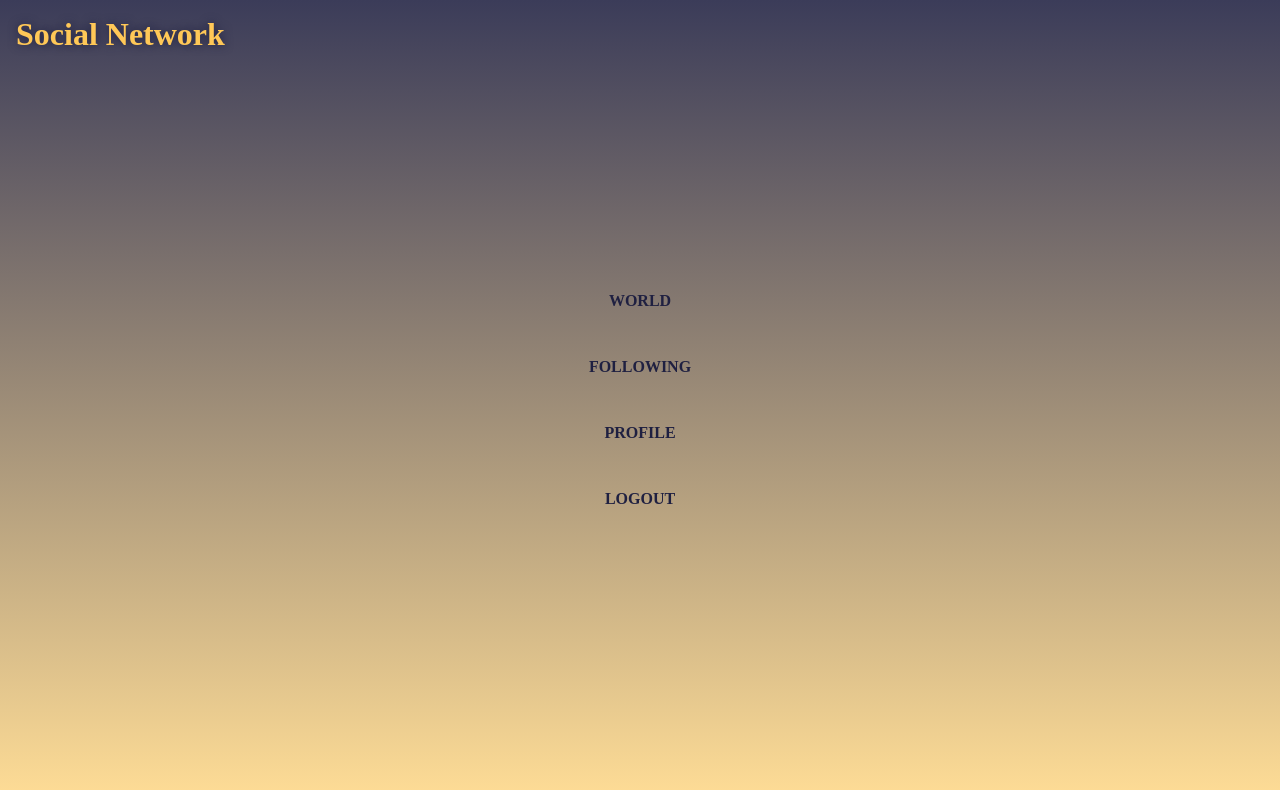
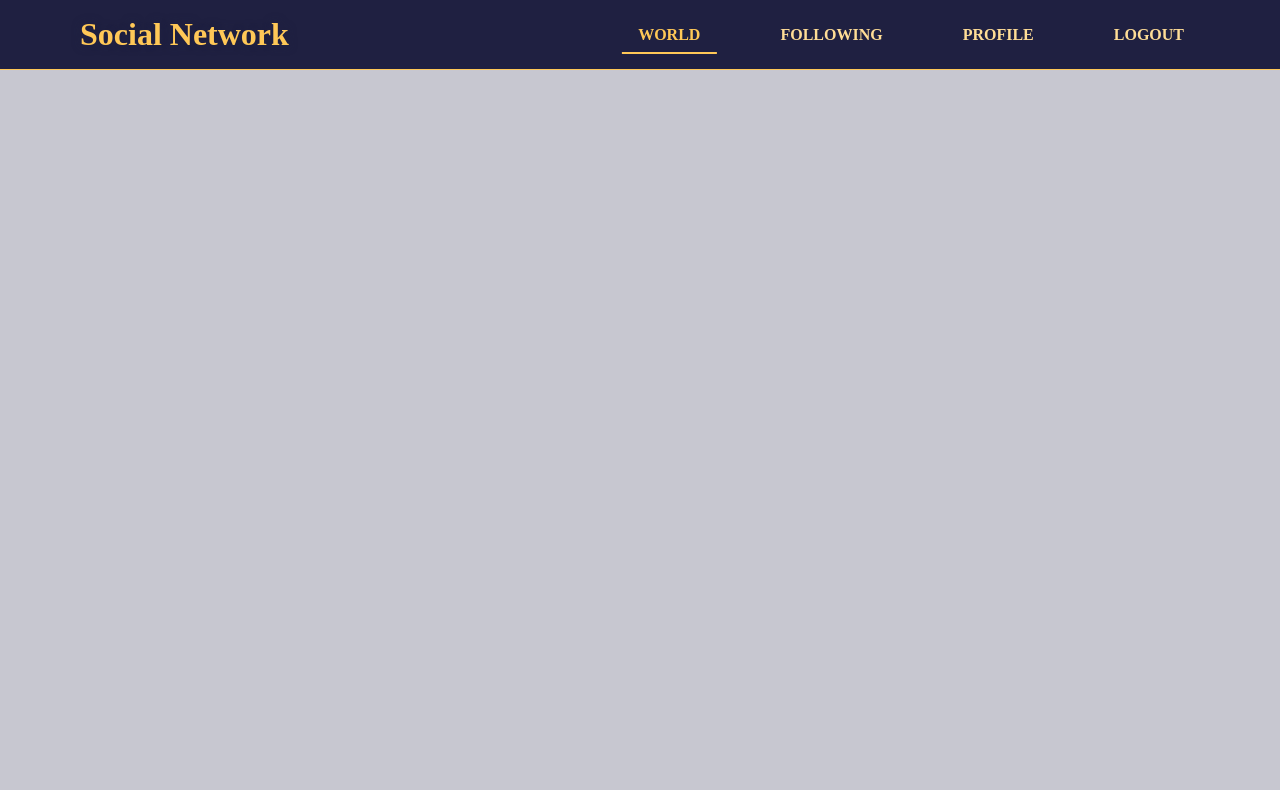
Before and after one commit to luisfilipemendonca/SocialNetwork-frontend, a React (Create React App) app: page / in a window 1280 px wide. Shown: the top 790 px of the page. Built offline with nearby package versions, Linux system fonts and the light colour scheme.

Commit message:
Header component refatored and finished. Added MyRoute component for route authorization protection

```diff
--- a/src/App.js
+++ b/src/App.js
@@ -31,7 +31,7 @@ import GlobalStyle from './style';
 import Theme from './style/Theme';
 
 import ToastContainer from './layout/ToastContainer';
-import Navbar from './layout/Navbar';
+import Header from './layout/Header';
 
 import ToastsReducer from './store/reducers/Toasts';
 
@@ -52,7 +52,7 @@ const App = () => {
         <BrowserRouter>
           <ThemeProvider theme={Theme}>
             <ToastContainer />
-            <Navbar />
+            <Header />
             <GlobalStyle />
           </ThemeProvider>
         </BrowserRouter>
--- /dev/null
+++ b/src/components/Navbar/NavLink/index.js
@@ -0,0 +1,15 @@
+import React from 'react';
+
+import { NavbarItem, NavbarLink } from './styled';
+
+const NavLink = ({ path, description }) => {
+  return (
+    <NavbarItem>
+      <NavbarLink to={path} exact>
+        {description}
+      </NavbarLink>
+    </NavbarItem>
+  );
+};
+
+export default NavLink;
--- /dev/null
+++ b/src/components/Navbar/NavLink/styled.js
@@ -0,0 +1,76 @@
+import styled from 'styled-components';
+import { NavLink } from 'react-router-dom';
+
+export const NavbarItem = styled.li`
+  &:not(:last-of-type) {
+    margin-bottom: 16px;
+  }
+
+  @media screen and (min-width: 992px) {
+    &:not(:last-of-type) {
+      margin-bottom: 0;
+      margin-right: 24px;
+    }
+  }
+
+  @media screen and (min-width: 1200px) {
+    &:not(:last-of-type) {
+      margin-right: 48px;
+    }
+  }
+`;
+
+export const NavbarLink = styled(NavLink)`
+  padding: 16px 64px;
+  display: block;
+  text-transform: uppercase;
+  font-weight: bold;
+  color: ${(props) => props.theme.colors.primaryDark};
+  position: relative;
+
+  &::before {
+    position: absolute;
+    content: '';
+    right: 0;
+    top: 0;
+    width: 0%;
+    height: 100%;
+    background: ${(props) => props.theme.colors.primaryDark};
+    transform: skew(-15deg);
+    z-index: -1;
+    transition: width 0.2s ease-in;
+  }
+
+  &:hover,
+  &.active {
+    color: ${(props) => props.theme.colors.secondaryDark};
+  }
+
+  &:hover::before,
+  &.active::before {
+    width: 100%;
+  }
+
+  @media screen and (min-width: 992px) {
+    color: ${(props) => props.theme.colors.secondaryLight};
+    padding: 8px 16px;
+
+    &::before {
+      position: absolute;
+      content: '';
+      left: 50%;
+      top: 100%;
+      width: 0%;
+      height: 2px;
+      background: ${(props) => props.theme.colors.secondaryDark};
+      transform: translateX(-50%);
+      z-index: 1;
+      transition: width 0.2s ease-in;
+    }
+
+    &:hover::before,
+    &.active::before {
+      width: 100%;
+    }
+  }
+`;
--- a/src/components/NavbarToggler/index.js
+++ b/src/components/Navbar/NavbarToggler/index.js
@@ -2,9 +2,9 @@ import React from 'react';
 
 import { HamburgerButton, HamburgerItem } from './styled';
 
-const NavbarToggler = ({ openNavbarHandler, isOpen }) => {
+const NavbarToggler = ({ togglerHandler, isOpen }) => {
   return (
-    <HamburgerButton type="button" onClick={openNavbarHandler}>
+    <HamburgerButton type="button" onClick={togglerHandler}>
       <HamburgerItem isOpen={isOpen} />
       <HamburgerItem isOpen={isOpen} />
       <HamburgerItem isOpen={isOpen} />
--- a/src/components/NavbarToggler/styled.js
+++ b/src/components/Navbar/NavbarToggler/styled.js
@@ -9,7 +9,7 @@ export const HamburgerButton = styled.button`
   z-index: 100;
   outline: none;
 
-  @media screen and (min-width: 768px) {
+  @media screen and (min-width: 992px) {
     display: none;
   }
 `;
--- /dev/null
+++ b/src/components/Navbar/index.js
@@ -0,0 +1,24 @@
+import React from 'react';
+
+import { NavbarContainer, NavbarMenu } from './styled';
+
+import NavbarToggler from './NavbarToggler';
+import NavLink from './NavLink';
+
+const NavBar = ({ isOpen, togglerHandler }) => {
+  return (
+    <>
+      <NavbarToggler togglerHandler={togglerHandler} isOpen={isOpen} />
+      <NavbarContainer isOpen={isOpen}>
+        <NavbarMenu isOpen={isOpen}>
+          <NavLink path="/" description="World" />
+          <NavLink path="/following" description="Following" />
+          <NavLink path="/profile" description="Profile" />
+          <NavLink path="/logout" description="Logout" />
+        </NavbarMenu>
+      </NavbarContainer>
+    </>
+  );
+};
+
+export default NavBar;
--- /dev/null
+++ b/src/components/Navbar/styled.js
@@ -0,0 +1,37 @@
+import styled from 'styled-components';
+
+export const NavbarContainer = styled.nav`
+  position: fixed;
+  top: 0;
+  right: 0;
+  width: ${(props) => (props.isOpen ? '100%' : '0')};
+  height: 100%;
+  transition: width 0.2s ease;
+  background: linear-gradient(
+    to bottom,
+    ${(props) => props.theme.colors.primaryLight},
+    ${(props) => props.theme.colors.secondaryLight}
+  );
+
+  @media screen and (min-width: 992px) {
+    position: unset;
+    width: unset;
+    background: none;
+  }
+`;
+
+export const NavbarMenu = styled.ul`
+  display: flex;
+  height: 100%;
+  align-items: center;
+  flex-direction: column;
+  justify-content: center;
+  opacity: ${(props) => (props.isOpen ? '1' : '0')};
+  visibility: ${(props) => (props.isOpen ? 'visible' : 'hidden')};
+
+  @media screen and (min-width: 992px) {
+    flex-direction: row;
+    opacity: 1;
+    visibility: visible;
+  }
+`;
--- /dev/null
+++ b/src/layout/Header/index.js
@@ -0,0 +1,21 @@
+import React, { useState } from 'react';
+
+import { HeaderContainer, HeaderTitle } from './styled';
+
+import NavBar from '../../components/Navbar';
+
+const Header = () => {
+  const [isOpen, setIsOpen] = useState(true);
+  const isLoggedIn = true;
+
+  const togglerHandler = () => setIsOpen(!isOpen);
+
+  return (
+    <HeaderContainer>
+      <HeaderTitle>Social Network</HeaderTitle>
+      {isLoggedIn && <NavBar isOpen={isOpen} togglerHandler={togglerHandler} />}
+    </HeaderContainer>
+  );
+};
+
+export default Header;
--- /dev/null
+++ b/src/layout/Header/styled.js
@@ -0,0 +1,28 @@
+import styled from 'styled-components';
+
+export const HeaderContainer = styled.header`
+  display: flex;
+  align-items: center;
+  justify-content: space-between;
+  padding: 16px;
+  background-color: ${(props) => props.theme.colors.primaryDark};
+  border-bottom: 1px solid ${(props) => props.theme.colors.secondaryDark};
+
+  @media screen and (min-width: 768px) {
+    padding: 16px 32px;
+  }
+
+  @media screen and (min-width: 992px) {
+    padding: 16px 64px;
+  }
+
+  @media screen and (min-width: 1200px) {
+    padding: 16px 80px;
+  }
+`;
+
+export const HeaderTitle = styled.h1`
+  color: ${(props) => props.theme.colors.secondaryDark};
+  text-shadow: 0 0 10px ${(props) => props.theme.colors.primaryDark};
+  z-index: 100;
+`;
--- a/src/layout/Navbar/index.js
+++ /dev/null
@@ -1,59 +0,0 @@
-import React, { useState } from 'react';
-
-import {
-  Header,
-  HeaderTitle,
-  NavbarContainer,
-  NavbarMenu,
-  NavbarItem,
-  NavbarLink,
-} from './styled';
-
-import NavbarToggler from '../../components/NavbarToggler';
-
-const Navbar = () => {
-  const [isOpen, setIsOpen] = useState(true);
-  const isLoggedIn = true;
-
-  const openNavbarHandler = () => setIsOpen(!isOpen);
-
-  return (
-    <Header>
-      <HeaderTitle>Social Network</HeaderTitle>
-      {isLoggedIn && (
-        <>
-          <NavbarToggler
-            openNavbarHandler={openNavbarHandler}
-            isOpen={isOpen}
-          />
-          <NavbarContainer isOpen={isOpen}>
-            <NavbarMenu isOpen={isOpen}>
-              <NavbarItem>
-                <NavbarLink to="/" exact>
-                  World
-                </NavbarLink>
-              </NavbarItem>
-              <NavbarItem>
-                <NavbarLink to="/following" exact>
-                  Following
-                </NavbarLink>
-              </NavbarItem>
-              <NavbarItem>
-                <NavbarLink to="/profile" exact>
-                  Profile
-                </NavbarLink>
-              </NavbarItem>
-              <NavbarItem>
-                <NavbarLink to="/logout" exact>
-                  Logout
-                </NavbarLink>
-              </NavbarItem>
-            </NavbarMenu>
-          </NavbarContainer>
-        </>
-      )}
-    </Header>
-  );
-};
-
-export default Navbar;
--- a/src/layout/Navbar/styled.js
+++ /dev/null
@@ -1,77 +0,0 @@
-import styled from 'styled-components';
-import { NavLink } from 'react-router-dom';
-
-export const Header = styled.header`
-  display: flex;
-  align-items: center;
-  justify-content: space-between;
-  padding: 16px;
-  background-color: ${(props) => props.theme.colors.primaryDark};
-  border-bottom: 1px solid ${(props) => props.theme.colors.secondaryDark};
-`;
-
-export const HeaderTitle = styled.h1`
-  color: ${(props) => props.theme.colors.secondaryDark};
-  text-shadow: 0 0 10px ${(props) => props.theme.colors.primaryDark};
-  z-index: 100;
-`;
-
-export const NavbarContainer = styled.nav`
-  position: fixed;
-  top: 0;
-  left: 0;
-  width: ${(props) => (props.isOpen ? '100%' : '0')};
-  height: 100%;
-  transition: width 0.2s ease;
-  background: linear-gradient(
-    to bottom,
-    ${(props) => props.theme.colors.primaryLight},
-    ${(props) => props.theme.colors.secondaryLight}
-  );
-`;
-
-export const NavbarMenu = styled.ul`
-  display: flex;
-  height: 100%;
-  align-items: center;
-  flex-direction: column;
-  justify-content: center;
-  opacity: ${(props) => (props.isOpen ? '1' : '0')};
-  visibility: ${(props) => (props.isOpen ? 'visible' : 'hidden')};
-`;
-
-export const NavbarItem = styled.li`
-  &:not(:last-of-type) {
-    margin-bottom: 16px;
-  }
-`;
-
-export const NavbarLink = styled(NavLink)`
-  padding: 16px 64px;
-  display: block;
-  text-transform: uppercase;
-  font-weight: bold;
-  color: ${(props) => props.theme.colors.primaryDark};
-  position: relative;
-
-  &::before {
-    position: absolute;
-    content: '';
-    right: 0;
-    top: 0;
-    width: 0%;
-    height: 100%;
-    background: ${(props) => props.theme.colors.primaryDark};
-    transform: skew(-15deg);
-    z-index: -1;
-    transition: width 0.2s ease-in;
-  }
-
-  &:hover {
-    color: ${(props) => props.theme.colors.secondaryDark};
-  }
-
-  &:hover::before {
-    width: 100%;
-  }
-`;
```
Also changed, not shown: src/components/MyRoute/index.js (added, +14 -0 lines).
